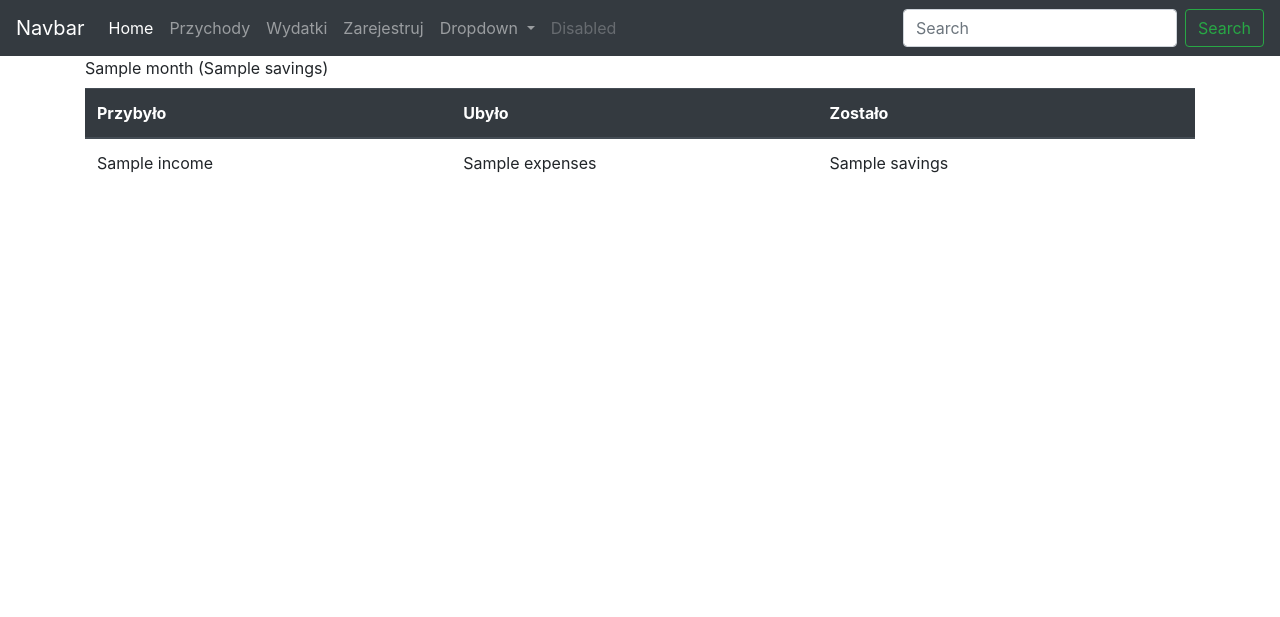
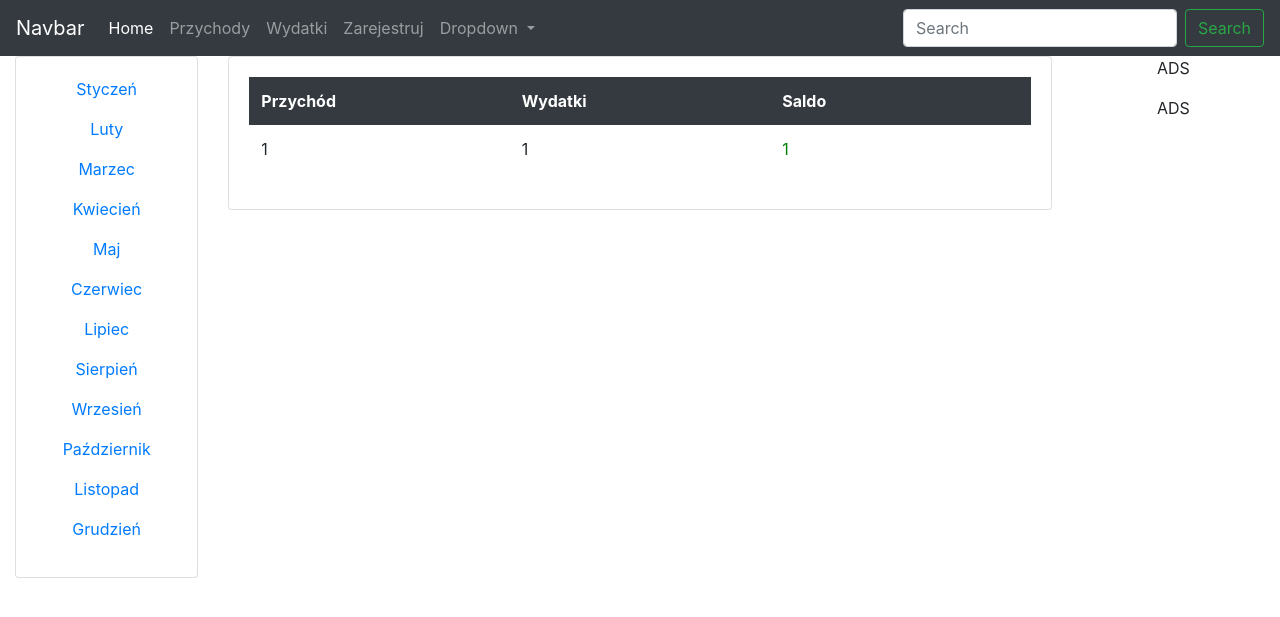
Before and after one commit to gothaur/home_budget, a Django app: template budget/templates/index.html in a window 1280 px wide. Shown: the top 617 px of the page. Run offline with Django 3.2, Linux system fonts and the light colour scheme; the template is opened without the code that fills it: most values are stand-ins (such as "Sample title", 1, 10 or a date in 2020); some libraries are stand-ins or nearby versions.

Commit message:
some minor changes

```diff
--- a/budget/templates/__base_view__.html
+++ b/budget/templates/__base_view__.html
@@ -45,9 +45,6 @@
           <a class="dropdown-item" href="{% url 'logout' %}">Wyloguj</a>
         </div>
       </li>
-          <li class="nav-item">
-            <a class="nav-link disabled" href="#" tabindex="-1" aria-disabled="true">Disabled</a>
-          </li>
     </ul>
     <form class="form-inline my-2 my-lg-0">
       <input class="form-control mr-sm-2" type="search" placeholder="Search" aria-label="Search">
@@ -55,9 +52,39 @@
     </form>
   </div>
 </nav>
-  <div class="container">
+<div class="container-fluid text-center">
+  <div class="row content">
+    <div class="col-sm-2 sidenav">
+      <div class="card">
+        <div class="card-body">
+          <p><a href="?month=1">Styczeń</a></p>
+          <p><a href="?month=2">Luty</a></p>
+          <p><a href="?month=3">Marzec</a></p>
+          <p><a href="?month=4">Kwiecień</a></p>
+          <p><a href="?month=5">Maj</a></p>
+          <p><a href="?month=6">Czerwiec</a></p>
+          <p><a href="?month=7">Lipiec</a></p>
+          <p><a href="?month=8">Sierpień</a></p>
+          <p><a href="?month=9">Wrzesień</a></p>
+          <p><a href="?month=10">Październik</a></p>
+          <p><a href="?month=11">Listopad</a></p>
+          <p><a href="?month=12">Grudzień</a></p>
+        </div>
+      </div>
+    </div>
+    <div class="col-sm-8 text-left">
       {% block body %}
       {% endblock %}
+    </div>
+    <div class="col-sm-2 sidenav">
+      <div class="well">
+        <p>ADS</p>
+      </div>
+      <div class="well">
+        <p>ADS</p>
+      </div>
+    </div>
+  </div>
 </div>
 
 <!-- Optional JavaScript -->
--- a/budget/templates/index.html
+++ b/budget/templates/index.html
@@ -3,49 +3,29 @@
   Podsumowanie
 {% endblock %}
 {% block body %}
-  <!-- <table class="table table-hover">
-    <thead class="table thead-dark">
+  <div class="card">
+    <div class="card-body">
+      <table class="table table-borderless table-hover">
+        <thead class="thead-dark">
         <tr>
-      <th width="33%">Przybyło</th>
-      <th width="33%">Ubyło</th>
-      <th width="34%">Zostało</th>
+          <th style="width: 33%">Przychód</th>
+          <th style="width: 33%">Wydatki</th>
+          <th style="width: 33%">Saldo</th>
         </tr>
         </thead>
         <tbody>
         <tr>
           <td>{{ total_income }}</td>
           <td>{{ total_expenses }}</td>
-      <td>{{ savings }}</td>
-    </tr>
-    </tbody>
-  </table> -->
-  {% for income, expenses, savings, month in total_costs %}
-    <label class="month">{{ month }} ({{ savings }})</label><br>
-    <table class="table table-hover">
-      <thead class="table thead-dark">
-      <tr>
-        <th width="33%">Przybyło</th>
-        <th width="33%">Ubyło</th>
-        <th width="34%">Zostało</th>
-      </tr>
-      </thead>
-      <tbody>
-      <tr>
-        <td>{{ income }}</td>
-        <td>{{ expenses }}</td>
-        <td>{{ savings }}</td>
+          {% if total_savings < 0 %}
+            <td style="color: red">{{ total_savings }}</td>
+          {% else %}
+            <td style="color: green">{{ total_savings }}</td>
+          {% endif %}
+
         </tr>
         </tbody>
       </table>
-  {% endfor %}
-{% endblock %}{% block javascript %}
-<script>
-    $(function () {
-        let detail = $('.month');
-        detail.next().next().hide();
-        detail.click(function (event) {
-            $(event.currentTarget).next().next().toggle();
-        })
-    });
-</script>
-{% endblock javascript %}
+    </div>
+  </div>
+{% endblock %}
--- a/home_budget/urls.py
+++ b/home_budget/urls.py
@@ -24,7 +24,9 @@ urlpatterns = [
     path('admin/', admin.site.urls),
     path('', views.Index.as_view(), name='index'),
     path('income/', views.IncomeView.as_view(), name='income'),
+    # path('income/?month=<int:month>/', views.IncomeView.as_view(), name='month-income'),
     path('expenses/', views.ExpensesView.as_view(), name='expenses'),
+    # path('expenses/<int:month>/', views.ExpensesView.as_view(), name='month-expenses'),
     path('add-category/', views.AddCategory.as_view(), name='add-category'),
     path('api/', include('api.urls')),
     path('users/', include('users.urls'))
```
Also changed, not shown: budget/templates/expenses.html (+13 -78 lines), budget/templates/income.html (+10 -12 lines), budget/views.py (+18 -10 lines). Lines whose indentation alone changed are shown as unchanged.
